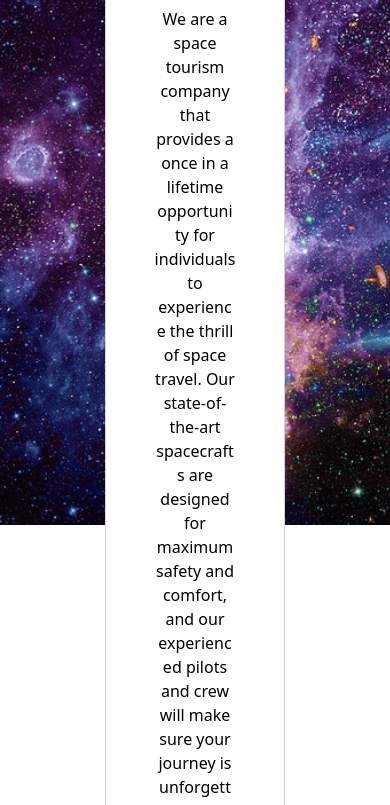
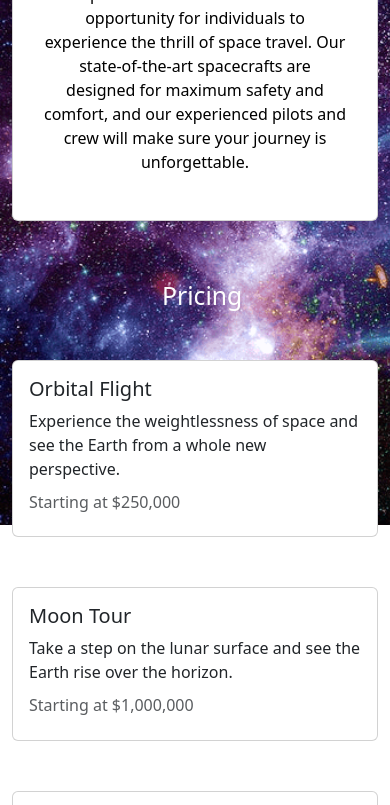
Before and after one commit to RohithKarthikeyan/CHS-TSA-webmaster, a plain HTML site: page index.html in a window 390 px wide. Shown: the part 239-1044 px from the top of the page. Drawn offline with nearby package versions, Linux system fonts and the light colour scheme.

Commit message:
Added titles, made a fix for textbox on mobile

```diff
--- a/index.html
+++ b/index.html
@@ -25,7 +25,6 @@
     </nav>
 
     <div class="CContainer">
-        <section class="section-header">
         <div class="row justify-content-center">
             <div class="col-sm-1">
                 <div class="card">
@@ -36,7 +35,6 @@
                 </div>
             </div>
         </div>
-        </section>
     </div>
 
 
--- a/style.css
+++ b/style.css
@@ -119,5 +119,11 @@ a.active, a:hover{
 
 .CContainer div {
     margin: 10px auto;
-    width: 80%;
+    width: 90%;
 }
+@media(max-width: 900px){
+    .CContainer div {
+        margin: 5px auto;
+        width: 100%;
+    }
+}
```
Also changed, not shown: planning.html (+2 -0 lines), training-safety.html (+2 -0 lines), vehiclesLaunchRecovery.html (+2 -0 lines). Lines whose indentation alone changed are shown as unchanged.
